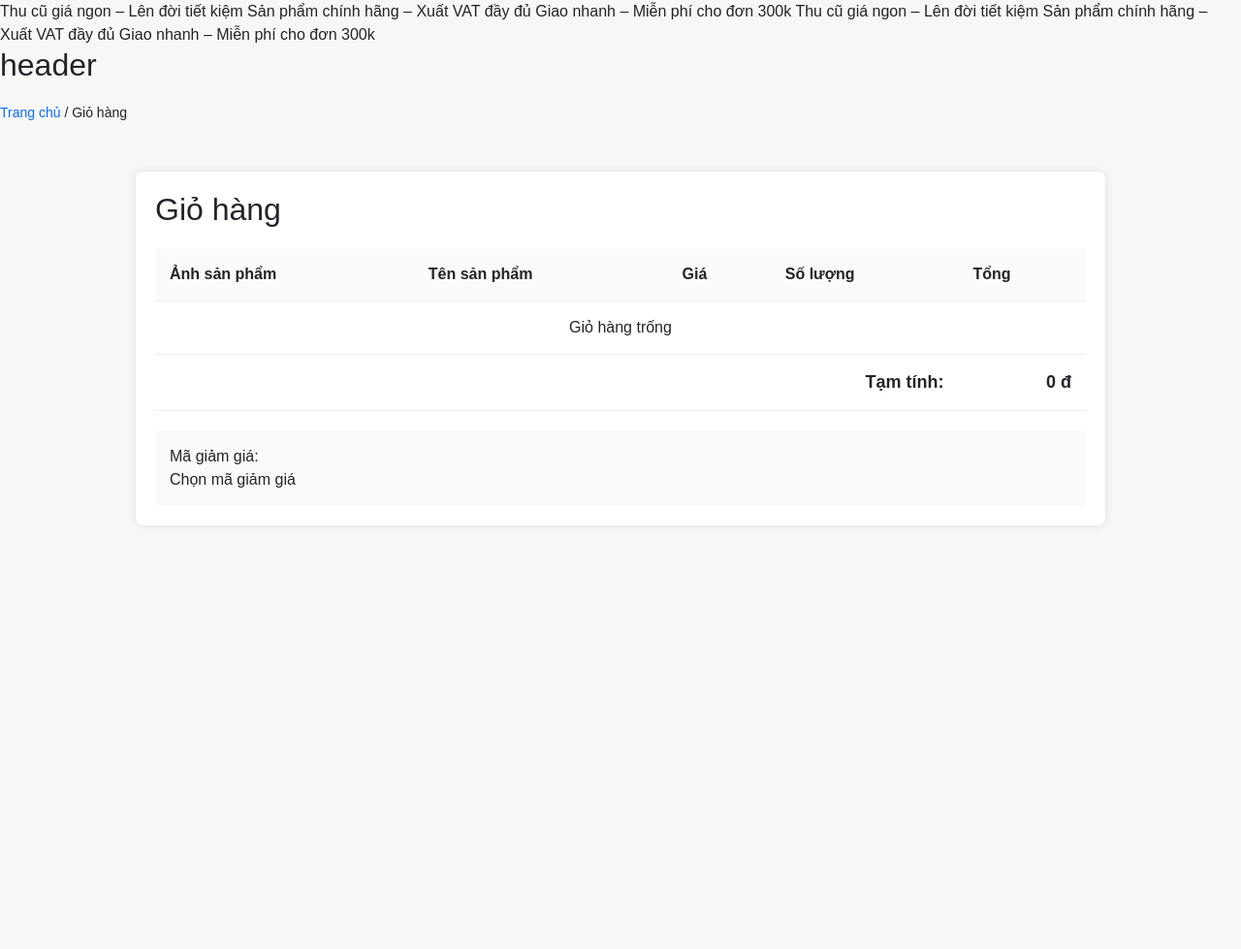
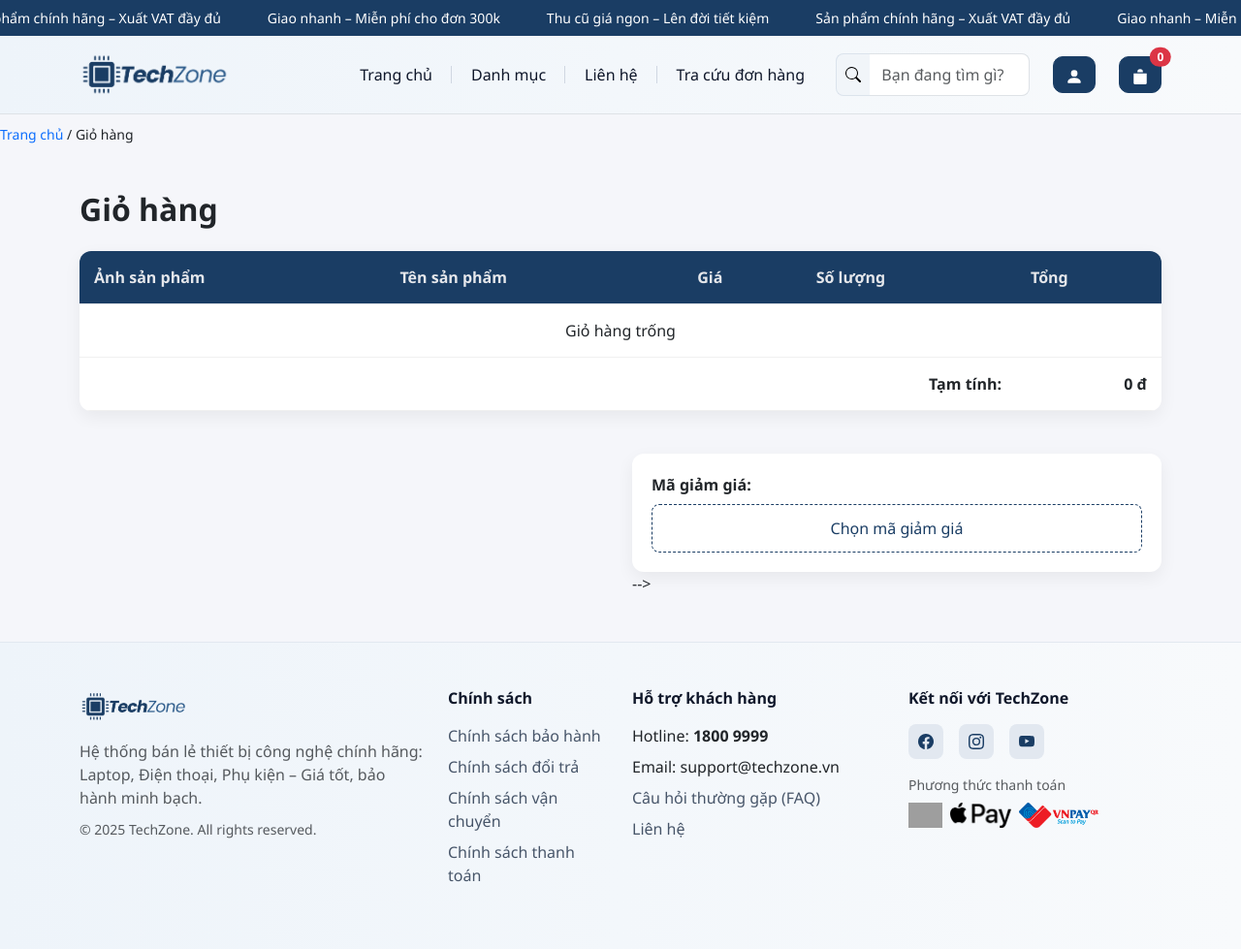
Before and after one commit to ThuyVan2909/PTUDTMDT_NhomC, a PHP site: page /cart.php in a window 1280 px wide. Shown: the whole page at 97% size. Before the commit the page ends 503 px from the top, so only its background shows below. Run offline with PHP 8.4, Linux system fonts and the light colour scheme; grey boxes are pictures that could not be loaded.

Commit message:
sửa layout cart

```diff
--- /dev/null
+++ b/assets/css/footer.css
@@ -0,0 +1,43 @@
+
+/* ===== FOOTER ===== */
+.footer {
+    background: linear-gradient(90deg, #EEF4FA, #F8FAFC);
+    border-top: 1px solid #E2E8F0;
+}
+
+.footer h6 {
+    color: #0F172A;
+}
+
+.footer-links li {
+    margin-bottom: 8px;
+}
+
+.footer-links a {
+    color: #475569;
+    text-decoration: none;
+    transition: 0.2s;
+}
+
+.footer-links a:hover {
+    color: #1A3D64;
+}
+
+.social-icon {
+    width: 36px;
+    height: 36px;
+    border-radius: 8px;
+    background: #E2E8F0;
+    color: #1A3D64;
+    font-weight: 600;
+    display: flex;
+    align-items: center;
+    justify-content: center;
+    text-decoration: none;
+    transition: 0.2s;
+}
+
+.social-icon:hover {
+    background: #1A3D64;
+    color: #fff;
+}
--- /dev/null
+++ b/assets/css/header.css
@@ -0,0 +1,229 @@
+
+        .category-btn, .brand-btn { cursor: pointer; }
+        .active-filter { background: #0d6efd !important; color: #fff !important; }
+        /* Login modal */
+        .login-modal { display:none; position:fixed; top:0; left:0; width:100%; height:100%; background:rgba(0,0,0,0.4); justify-content:center; align-items:center; z-index:2000; }
+        .login-box { background:#fff; padding:25px; width:350px; border-radius:8px; position:relative; }
+        .login-box input { width:100%; padding:10px; margin:8px 0; border:1px solid #ccc; border-radius:5px; }
+        .login-submit { width:100%; padding:10px; background:#135071; color:#fff; border:none; border-radius:6px; cursor:pointer; }
+        .close-btn { position:absolute; right:15px; top:10px; cursor:pointer; font-size:20px; }
+
+/* Highlight khi scroll đến */
+/* Highlight viền card với fade */
+.product-highlight {
+    position: relative;
+    border: 2px solid #e30019;
+    box-shadow: 0 0 15px rgba(227,0,25,0.5);
+    border-radius: 8px; /* khớp với .card */
+    opacity: 1;
+    transition: opacity 1.5s ease, box-shadow 1.5s ease;
+}
+
+.product-highlight.fade-out {
+    opacity: 0;
+    box-shadow: 0 0 0 rgba(227,0,25,0);
+}
+
+
+
+/* ===== ANNOUNCEMENT BAR ===== */
+.announcement-bar {
+    background: #1A3D64; /* xanh TechZone */
+    color: #fff;
+    font-size: 14px;
+    font-weight: 500;
+    overflow: hidden;
+    white-space: nowrap;
+}
+
+.announcement-track {
+    display: inline-flex;
+    align-items: center;
+    gap: 48px;
+    padding: 8px 0;
+    animation: marquee 18s linear infinite;
+}
+
+.announcement-track span {
+    display: inline-block;
+}
+
+@keyframes marquee {
+    0% {
+        transform: translateX(0);
+    }
+    100% {
+        transform: translateX(-50%);
+    }
+}
+
+
+
+/* ===== HEADER STYLE (TechZone) ===== */
+.navbar {
+    background: linear-gradient(90deg, #EEF4FA, #F8FAFC);
+    border-bottom: 1px solid #D6E0EA;
+}
+
+.navbar .nav-link {
+    color: #0F172A !important;
+    font-weight: 500;
+}
+
+.navbar .nav-link:hover {
+    color: #1A3D64 !important;
+}
+
+.navbar-brand {
+    letter-spacing: 0.5px;
+    padding: 0;
+    margin: 0;
+    line-height: 1;
+    height: 64px;
+}
+
+input.form-control:focus {
+    box-shadow: none;
+    border-color: #1A3D64;
+}
+
+.navbar-brand img {
+    object-fit: contain;
+}
+
+.brand-text {
+    font-size: 1.25rem;
+    color: #1A3D64;
+    letter-spacing: 0.5px;
+}
+.logo-img {
+    height: 50px;       /* 28–32 là chuẩn */
+    width: auto;
+    object-fit: contain;
+    display: block;     /* 🔥 chặn baseline */
+}
+.navbar-nav .nav-item {
+    position: relative;
+}
+.navbar-nav .nav-item:not(:last-child)::after {
+    content: "";
+    position: absolute;
+    right: -12px;
+    top: 50%;
+    transform: translateY(-50%);
+    width: 1px;
+    height: 18px;
+    background-color: #d0d7e2; /* xám xanh nhẹ */
+}.search-box {
+    width: 200px;
+}
+
+/* Icon box bên trái */
+.search-icon-box {
+    width: 44px;
+    height: 44px;
+    border: 1px solid #dbe3ec;
+    border-right: none;
+    border-radius: 8px 0 0 8px;
+    background: #f1f5f9;
+    display: flex;
+    align-items: center;
+    justify-content: center;
+    color: #1A3D64;
+    cursor: pointer;
+    transition: all 0.2s ease;
+}
+
+.search-icon-box svg {
+    width: 16px;
+    height: 16px;
+}
+
+/* Input */
+.search-input {
+    height: 44px;
+    border-radius: 0 8px 8px 0;
+    border-left: none;
+}
+
+/* Focus */
+.search-input:focus {
+    box-shadow: none;
+    border-color: #1A3D64;
+}
+
+/* Hover icon */
+.search-icon-box:hover {
+    background: #1A3D64;
+    color: #fff;
+}
+.btn-icon {
+    width: 18px;
+    height: 18px;
+}
+
+.cart-badge {
+    position: absolute;
+    top: -6px;
+    right: -6px;
+    background: #dc3545;
+    color: #fff;
+    font-size: 11px;
+    padding: 2px 6px;
+    border-radius: 50%;
+}
+
+.btn-outline-primary {
+    --bs-btn-color: #1A3D64;
+    --bs-btn-border-color: #1A3D64;
+    --bs-btn-hover-bg: #1A3D64;
+    --bs-btn-hover-color: #fff;
+}
+
+.header-action-btn svg {
+    width: 18px;
+    height: 18px;
+}
+
+/* ===== FOOTER ===== */
+.footer {
+    background: linear-gradient(90deg, #EEF4FA, #F8FAFC);
+    border-top: 1px solid #E2E8F0;
+}
+
+.footer h6 {
+    color: #0F172A;
+}
+
+.footer-links li {
+    margin-bottom: 8px;
+}
+
+.footer-links a {
+    color: #475569;
+    text-decoration: none;
+    transition: 0.2s;
+}
+
+.footer-links a:hover {
+    color: #1A3D64;
+}
+
+.social-icon {
+    width: 36px;
+    height: 36px;
+    border-radius: 8px;
+    background: #E2E8F0;
+    color: #1A3D64;
+    font-weight: 600;
+    display: flex;
+    align-items: center;
+    justify-content: center;
+    text-decoration: none;
+    transition: 0.2s;
+}
+
+.social-icon:hover {
+    background: #1A3D64;
+    color: #fff;
+}
--- a/cart.php
+++ b/cart.php
@@ -29,28 +29,190 @@
 <head>
 <meta charset="UTF-8">
 <title>Giỏ hàng</title>
-<link rel="stylesheet" href="https://cdnjs.cloudflare.com/ajax/libs/font-awesome/6.5.0/css/all.min.css">
+<!-- <link rel="stylesheet" href="https://cdnjs.cloudflare.com/ajax/libs/font-awesome/6.5.0/css/all.min.css"> -->
 <link href="https://cdn.jsdelivr.net/npm/bootstrap@5.3.3/dist/css/bootstrap.min.css" rel="stylesheet">
+<link rel="stylesheet" href="assets/css/header.css">
+<link rel="stylesheet" href="assets/css/footer.css">
 <script src="https://code.jquery.com/jquery-3.6.0.min.js"></script>
 
 
 <style>
-body { font-family: Arial; background: #f7f7f7; margin:0; padding:0;}
-.container { width: 1000px; margin: 50px auto; background: #fff; padding: 20px; border-radius: 8px; box-shadow: 0 0 10px rgba(0,0,0,0.1);}
+body { font-family: Arial; background: #f5f6fa; margin:0; padding:0;}
+.container1 { width: 1000px; margin: 50px auto; background: #f5f6fa; padding: 20px; border-radius: 8px; box-shadow: 0 0 10px rgba(0,0,0,0.1);}
 h2 { margin-bottom: 20px; }
-table { width: 100%; border-collapse: collapse; }
+table { width: 100%; border-collapse: collapse; background: #ffff }
 th, td { padding: 15px; text-align: left; border-bottom: 1px solid #eee; vertical-align: middle;}
-th { background: #fafafa; }
+th { background: #f5f6fa; }
 .product-img { width: 80px; height: 80px; object-fit: cover; border-radius: 5px; }
 .attr-list { font-size: 14px; color: #555; }
 .price-old { text-decoration: line-through; color: gray; font-size: 14px; margin-left:5px; }
 .qty-input { width: 50px; padding:5px; text-align:center; }
 .total-row { font-weight: bold; font-size: 18px; text-align: right; }
-.btn { padding: 12px 20px; background:#e30019; color:#fff; border:none; border-radius:5px; cursor:pointer; font-size:16px; margin-top:20px; text-decoration:none; display:inline-block; }
-.btn:hover { background:#c00; }
+/* .btn { padding: 12px 20px; background:#1A3D64; color:#fff; border:none; border-radius:5px; cursor:pointer; font-size:16px; margin-top:20px; text-decoration:none; display:inline-block; }
+.btn:hover { background:#c00; } */
 
+.btn {
+    --bs-btn-color: #1A3D64;
+    --bs-btn-border-color: #1A3D64;
+    --bs-btn-hover-bg: #1A3D64;
+    --bs-btn-hover-color: #fff;
+}
 .coupon-box { margin-top: 20px; padding: 15px; background:#fafafa; border-radius:6px; }
 .coupon-input { width:200px; padding:8px; }
+
+
+
+/* ===== ANNOUNCEMENT BAR ===== */
+.announcement-bar {
+    background: #1A3D64; /* xanh TechZone */
+    color: #fff;
+    font-size: 14px;
+    font-weight: 500;
+    overflow: hidden;
+    white-space: nowrap;
+}
+
+.announcement-track {
+    display: inline-flex;
+    align-items: center;
+    gap: 48px;
+    padding: 8px 0;
+    animation: marquee 18s linear infinite;
+}
+
+.announcement-track span {
+    display: inline-block;
+}
+
+@keyframes marquee {
+    0% {
+        transform: translateX(0);
+    }
+    100% {
+        transform: translateX(-50%);
+    }
+}
+body {
+    font-family: 'Segoe UI', Arial, sans-serif;
+    background: #f5f6fa;
+}
+
+/* ===== TABLE CARD ===== */
+#cartTable {
+    background: #fff;
+    border-radius: 12px;
+    overflow: hidden;
+    box-shadow: 0 6px 18px rgba(0,0,0,0.06);
+}
+
+#cartTable th {
+    background: #1A3D64;
+    font-weight: 600;
+    color: #e5e7eb;
+    border-bottom: 1px solid #e5e7eb;
+
+}
+
+#cartTable td {
+    border-bottom: 1px solid #f0f0f0;
+}
+
+#cartTable tr:last-child td {
+    border-bottom: none;
+}
+
+/* ===== PRODUCT ===== */
+.product-img {
+    width: 80px;
+    height: 80px;
+    border-radius: 8px;
+    border: 1px solid #eee;
+}
+
+.attr-list {
+    font-size: 13px;
+    color: #6b7280;
+}
+
+/* ===== PRICE ===== */
+.price-old {
+    text-decoration: line-through;
+    color: #9ca3af;
+    font-size: 13px;
+}
+
+/* ===== TOTAL ROW ===== */
+.total-row {
+    font-size: 16px;
+    font-weight: 600;
+}
+
+#finalTotal {
+    color: #e30019;
+    font-size: 20px;
+    font-weight: 700;
+}
+
+/* ===== QUANTITY ===== */
+.qty-input {
+    width: 60px;
+    padding: 6px;
+    border-radius: 6px;
+    border: 1px solid #d1d5db;
+}
+
+/* ===== COUPON + PAYMENT CARD ===== */
+.coupon-box {
+    background: #fff;
+    padding: 20px;
+    border-radius: 12px;
+    box-shadow: 0 6px 18px rgba(0,0,0,0.06);
+}
+
+.coupon-box label {
+    font-weight: 600;
+    margin-bottom: 8px;
+    display: block;
+}
+
+.coupon-selector {
+    padding: 12px;
+    border: 1px dashed #1A3D64;
+    border-radius: 8px;
+    color: #1A3D64;
+    cursor: pointer;
+    text-align: center;
+    transition: 0.2s;
+}
+
+.coupon-selector:hover {
+    background: #f0f6ff;
+}
+
+/* ===== BUTTON ===== */
+.btn {
+    --bs-btn-color: #fff;
+    --bs-btn-bg: #1A3D64;
+    --bs-btn-border-color: #1A3D64;
+    --bs-btn-hover-bg: #163355;
+    --bs-btn-hover-border-color: #163355;
+    font-weight: 600;
+    border-radius: 10px;
+}
+
+/* ===== PAYMENT BUTTON ===== */
+.payment-btn {
+    margin-top: 16px;
+    padding: 14px;
+    font-size: 18px;
+}
+
+/* ===== EMPTY CART ===== */
+.empty-cart {
+    padding: 40px;
+    text-align: center;
+    color: #6b7280;
+}
 </style>
 </head>
 <body>
@@ -69,14 +231,19 @@
   </div>
 </div>
 
-<h2> header </h2>
+<?php include 'partials/header.php'; ?>
 
 
 <?php include "breadcrumb.php"; ?>
 
 
-<div class="container">
-<h2>Giỏ hàng</h2>
+<div class="container my-5">
+  <h2 class="mb-4 fw-bold">Giỏ hàng</h2>
+  <!-- <div class="row g-4"> -->
+    <!-- LEFT: CART TABLE -->
+     <!-- <div class="col-lg-8"> -->
+        <div class="row">
+            <div class="col-12">
 <table id="cartTable">
 <tr>
     <th>Ảnh sản phẩm</th>
@@ -153,32 +320,38 @@
 <tr id="finalRow" style="<?= $coupon_discount > 0 ? '' : 'display:none;' ?>">
     <td colspan="4" class="total-row">Tổng thanh toán:</td>
     <td class="total-row" id="finalTotal">
+
         <?= number_format($total - $coupon_discount) ?> đ
     </td>
 </tr>
 
 </table>
+</div>
+</div>
 
+<div class="row mt-4">
+    <div class="col-md-6 ms-auto">
 <!-- Nhập mã giảm giá -->
+   <!-- <div class="col-lg-4"> -->
     <div class="coupon-box">
     <label>Mã giảm giá:</label>
     <div id="couponSelector" class="coupon-selector" onclick="openCouponPopup()">
         <?= $coupon_code ? htmlspecialchars($coupon_code) : 'Chọn mã giảm giá' ?>
     </div>
-</div>
+    </div>
 
-</div>
+
 
 <?php if (!empty($cart)): ?>
     <?php if (!isset($_SESSION['user_id'])): ?>
-    <button onclick="showNeedLogin()" class="btn">Thanh toán</button>
+    <button onclick="showNeedLogin()" class="btn payment-btn w-100">Thanh toán</button>
 <?php else: ?>
     <a href="checkout.php" class="btn">Thanh toán</a>
 <?php endif; ?>
 
-<?php endif; ?>
-
-
+<!-- <?php endif; ?> -->
+</div>
+</div>
 
 <script src="https://code.jquery.com/jquery-3.6.0.min.js"></script>
 
@@ -290,7 +463,7 @@
 
 
 
-
+<?php include 'partials/footer.php'; ?>
 
 </body>
 </html>
--- /dev/null
+++ b/partials/footer.php
@@ -0,0 +1,91 @@
+
+<!-- FOOTER -->
+<footer class="footer mt-5">
+  <div class="container py-5">
+    <div class="row g-4">
+
+      <!-- COL 1: BRAND -->
+      <div class="col-lg-4 col-md-6">
+        <div class="d-flex align-items-center gap-2 mb-3">
+          <img src="assets/images/logo.png" alt="TechZone" height="36">
+
+        </div>
+        <p class="text-muted mb-2">
+          Hệ thống bán lẻ thiết bị công nghệ chính hãng: Laptop, Điện thoại,
+          Phụ kiện – Giá tốt, bảo hành minh bạch.
+        </p>
+        <small class="text-muted">
+          © 2025 TechZone. All rights reserved.
+        </small>
+      </div>
+
+      <!-- COL 2: POLICY -->
+      <div class="col-lg-2 col-md-6">
+        <h6 class="fw-semibold mb-3">Chính sách</h6>
+        <ul class="list-unstyled footer-links">
+          <li><a href="#">Chính sách bảo hành</a></li>
+          <li><a href="#">Chính sách đổi trả</a></li>
+          <li><a href="#">Chính sách vận chuyển</a></li>
+          <li><a href="#">Chính sách thanh toán</a></li>
+        </ul>
+      </div>
+
+      <!-- COL 3: SUPPORT -->
+      <div class="col-lg-3 col-md-6">
+        <h6 class="fw-semibold mb-3">Hỗ trợ khách hàng</h6>
+        <ul class="list-unstyled footer-links">
+          <li>Hotline: <strong>1800 9999</strong></li>
+          <li>Email: support@techzone.vn</li>
+          <li><a href="#">Câu hỏi thường gặp (FAQ)</a></li>
+          <li><a href="#">Liên hệ</a></li>
+        </ul>
+      </div>
+
+      <!-- COL 4: SOCIAL -->
+      <div class="col-lg-3 col-md-6">
+        <h6 class="fw-semibold mb-3">Kết nối với TechZone</h6>
+        <div class="d-flex gap-3 mb-3">
+
+          <a href="https://facebook.com/techzone"
+            class="social-icon"
+            target="_blank"
+            aria-label="Facebook TechZone">
+            <svg xmlns="http://www.w3.org/2000/svg" width="16" height="16" fill="currentColor" class="bi bi-facebook" viewBox="0 0 16 16">
+            <path d="M16 8.049c0-4.446-3.582-8.05-8-8.05C3.58 0-.002 3.603-.002 8.05c0 4.017 2.926 7.347 6.75 7.951v-5.625h-2.03V8.05H6.75V6.275c0-2.017 1.195-3.131 3.022-3.131.876 0 1.791.157 1.791.157v1.98h-1.009c-.993 0-1.303.621-1.303 1.258v1.51h2.218l-.354 2.326H9.25V16c3.824-.604 6.75-3.934 6.75-7.951"/>
+            </svg>
+            </a>
+
+            <a href="#"
+            class="social-icon"
+            target="_blank"
+            aria-label="Instagram TechZone">
+            <svg xmlns="http://www.w3.org/2000/svg" width="16" height="16" fill="currentColor" class="bi bi-instagram" viewBox="0 0 16 16">
+            <path d="M8 0C5.829 0 5.556.01 4.703.048 3.85.088 3.269.222 2.76.42a3.9 3.9 0 0 0-1.417.923A3.9 3.9 0 0 0 .42 2.76C.222 3.268.087 3.85.048 4.7.01 5.555 0 5.827 0 8.001c0 2.172.01 2.444.048 3.297.04.852.174 1.433.372 1.942.205.526.478.972.923 1.417.444.445.89.719 1.416.923.51.198 1.09.333 1.942.372C5.555 15.99 5.827 16 8 16s2.444-.01 3.298-.048c.851-.04 1.434-.174 1.943-.372a3.9 3.9 0 0 0 1.416-.923c.445-.445.718-.891.923-1.417.197-.509.332-1.09.372-1.942C15.99 10.445 16 10.173 16 8s-.01-2.445-.048-3.299c-.04-.851-.175-1.433-.372-1.941a3.9 3.9 0 0 0-.923-1.417A3.9 3.9 0 0 0 13.24.42c-.51-.198-1.092-.333-1.943-.372C10.443.01 10.172 0 7.998 0zm-.717 1.442h.718c2.136 0 2.389.007 3.232.046.78.035 1.204.166 1.486.275.373.145.64.319.92.599s.453.546.598.92c.11.281.24.705.275 1.485.039.843.047 1.096.047 3.231s-.008 2.389-.047 3.232c-.035.78-.166 1.203-.275 1.485a2.5 2.5 0 0 1-.599.919c-.28.28-.546.453-.92.598-.28.11-.704.24-1.485.276-.843.038-1.096.047-3.232.047s-2.39-.009-3.233-.047c-.78-.036-1.203-.166-1.485-.276a2.5 2.5 0 0 1-.92-.598 2.5 2.5 0 0 1-.6-.92c-.109-.281-.24-.705-.275-1.485-.038-.843-.046-1.096-.046-3.233s.008-2.388.046-3.231c.036-.78.166-1.204.276-1.486.145-.373.319-.64.599-.92s.546-.453.92-.598c.282-.11.705-.24 1.485-.276.738-.034 1.024-.044 2.515-.045zm4.988 1.328a.96.96 0 1 0 0 1.92.96.96 0 0 0 0-1.92m-4.27 1.122a4.109 4.109 0 1 0 0 8.217 4.109 4.109 0 0 0 0-8.217m0 1.441a2.667 2.667 0 1 1 0 5.334 2.667 2.667 0 0 1 0-5.334"/>
+            </svg>
+            </a>
+
+
+            <a href="#"
+            class="social-icon"
+            target="_blank"
+            aria-label="Youtube TechZone">
+            <svg xmlns="http://www.w3.org/2000/svg" width="16" height="16" fill="currentColor" class="bi bi-youtube" viewBox="0 0 16 16">
+            <path d="M8.051 1.999h.089c.822.003 4.987.033 6.11.335a2.01 2.01 0 0 1 1.415 1.42c.101.38.172.883.22 1.402l.01.104.022.26.008.104c.065.914.073 1.77.074 1.957v.075c-.001.194-.01 1.108-.082 2.06l-.008.105-.009.104c-.05.572-.124 1.14-.235 1.558a2.01 2.01 0 0 1-1.415 1.42c-1.16.312-5.569.334-6.18.335h-.142c-.309 0-1.587-.006-2.927-.052l-.17-.006-.087-.004-.171-.007-.171-.007c-1.11-.049-2.167-.128-2.654-.26a2.01 2.01 0 0 1-1.415-1.419c-.111-.417-.185-.986-.235-1.558L.09 9.82l-.008-.104A31 31 0 0 1 0 7.68v-.123c.002-.215.01-.958.064-1.778l.007-.103.003-.052.008-.104.022-.26.01-.104c.048-.519.119-1.023.22-1.402a2.01 2.01 0 0 1 1.415-1.42c.487-.13 1.544-.21 2.654-.26l.17-.007.172-.006.086-.003.171-.007A100 100 0 0 1 7.858 2zM6.4 5.209v4.818l4.157-2.408z"/>
+            </svg>
+            </a>
+
+        </div>
+
+        <div>
+          <small class="text-muted d-block mb-2">Phương thức thanh toán</small>
+          <div class="d-flex gap-2">
+            <img src="assets\images\Zalopay.png" height="26">
+            <img src="assets\images\Apple_Pay_logo.svg.png" height="26">
+            <img src="assets\images\Logo-VNPAY-QR-1.webp" height="26">
+          </div>
+        </div>
+      </div>
+
+    </div>
+  </div>
+</footer>
--- /dev/null
+++ b/partials/header.php
@@ -0,0 +1,82 @@
+<?php
+if (session_status() === PHP_SESSION_NONE) {
+    session_start();
+}
+
+$isLoggedIn = isset($_SESSION['user_id']);
+$userName = $isLoggedIn ? $_SESSION['user_name'] : null;
+?>
+
+
+
+<!-- HEADER -->
+<nav class="navbar navbar-expand-lg border-bottom">
+  <div class="container d-flex align-items-center">
+
+    <!-- LOGO -->
+    <a class="navbar-brand d-flex align-items-center fw-bold me-4" href="index.php">
+      <img src="assets/images/logo.png" class="logo-img" alt="TechZone Logo">
+    </a>
+
+    <!-- RIGHT -->
+    <div class="d-flex align-items-center gap-4 ms-auto">
+
+      <!-- MENU -->
+      <ul class="navbar-nav flex-row gap-4 d-none d-lg-flex">
+        <li class="nav-item"><a class="nav-link" href="index.php">Trang chủ</a></li>
+        <li class="nav-item"><a class="nav-link" href="#">Danh mục</a></li>
+        <li class="nav-item"><a class="nav-link" href="#">Liên hệ</a></li>
+        <li class="nav-item"><a class="nav-link" href="#">Tra cứu đơn hàng</a></li>
+      </ul>
+
+      <!-- SEARCH -->
+      <div class="search-box d-flex align-items-center">
+        <div class="search-icon-box">
+          <svg xmlns="http://www.w3.org/2000/svg" viewBox="0 0 16 16">
+            <path d="M11.742 10.344a6.5 6.5 0 1 0-1.397 1.398h-.001q.044.06.098.115l3.85 3.85a1 1 0 0 0 1.415-1.414l-3.85-3.85a1 1 0 0 0-.115-.1zM12 6.5a5.5 5.5 0 1 1-11 0 5.5 5.5 0 0 1 11 0"/>
+          </svg>
+        </div>
+        <input class="form-control search-input" placeholder="Bạn đang tìm gì?">
+      </div>
+
+      <!-- USER -->
+      <?php if (!$isLoggedIn): ?>
+        <button class="btn btn-outline-primary header-action-btn" onclick="openLogin()">
+         <svg xmlns="http://www.w3.org/2000/svg" width="16" height="16" fill="currentColor" class="bi bi-person-fill" viewBox="0 0 16 16">
+  <path d="M3 14s-1 0-1-1 1-4 6-4 6 3 6 4-1 1-1 1zm5-6a3 3 0 1 0 0-6 3 3 0 0 0 0 6"/>
+</svg>
+        </button>
+      <?php else: ?>
+        <a href="account.php" class="btn btn-outline-primary header-action-btn">
+          <svg xmlns="http://www.w3.org/2000/svg" width="16" height="16" fill="currentColor" class="bi bi-person-fill" viewBox="0 0 16 16">
+  <path d="M3 14s-1 0-1-1 1-4 6-4 6 3 6 4-1 1-1 1zm5-6a3 3 0 1 0 0-6 3 3 0 0 0 0 6"/>
+</svg>
+        </a>
+      <?php endif; ?>
+
+      <!-- CART -->
+      <a href="cart.php" class="btn btn-outline-success header-action-btn position-relative">
+        <svg xmlns="http://www.w3.org/2000/svg" fill="currentColor" viewBox="0 0 16 16">
+          <path d="M8 1a2.5 2.5 0 0 1 2.5 2.5V4h-5v-.5A2.5 2.5 0 0 1 8 1"/>
+          <path d="M2 5h12v9a1 1 0 0 1-1 1H3a1 1 0 0 1-1-1z"/>
+        </svg>
+        <span id="cartCount"
+          class="position-absolute top-0 start-100 translate-middle badge rounded-pill bg-danger">0</span>
+      </a>
+
+    </div>
+  </div>
+</nav>
+
+<!-- LOGIN MODAL -->
+<div id="loginModal" class="login-modal">
+  <div class="login-box">
+    <span class="close-btn" onclick="closeLogin()">&times;</span>
+    <h3 class="mb-3">Đăng nhập</h3>
+    <form method="POST" action="login.php">
+      <input type="email" name="email" placeholder="Email" required>
+      <input type="password" name="password" placeholder="Mật khẩu" required>
+      <button type="submit" class="login-submit">Đăng nhập</button>
+    </form>
+  </div>
+</div>
```
Also changed, not shown: account.php (+10 -0 lines).
